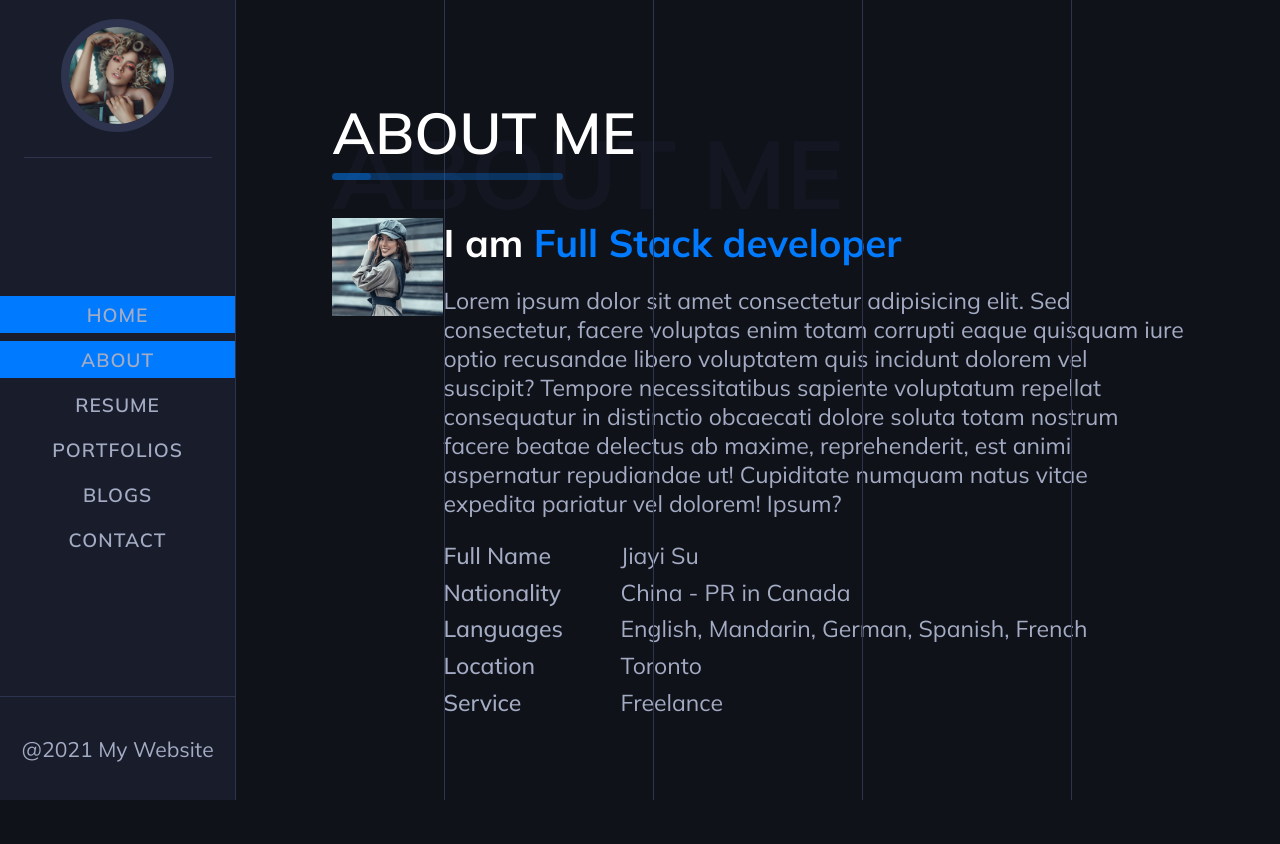
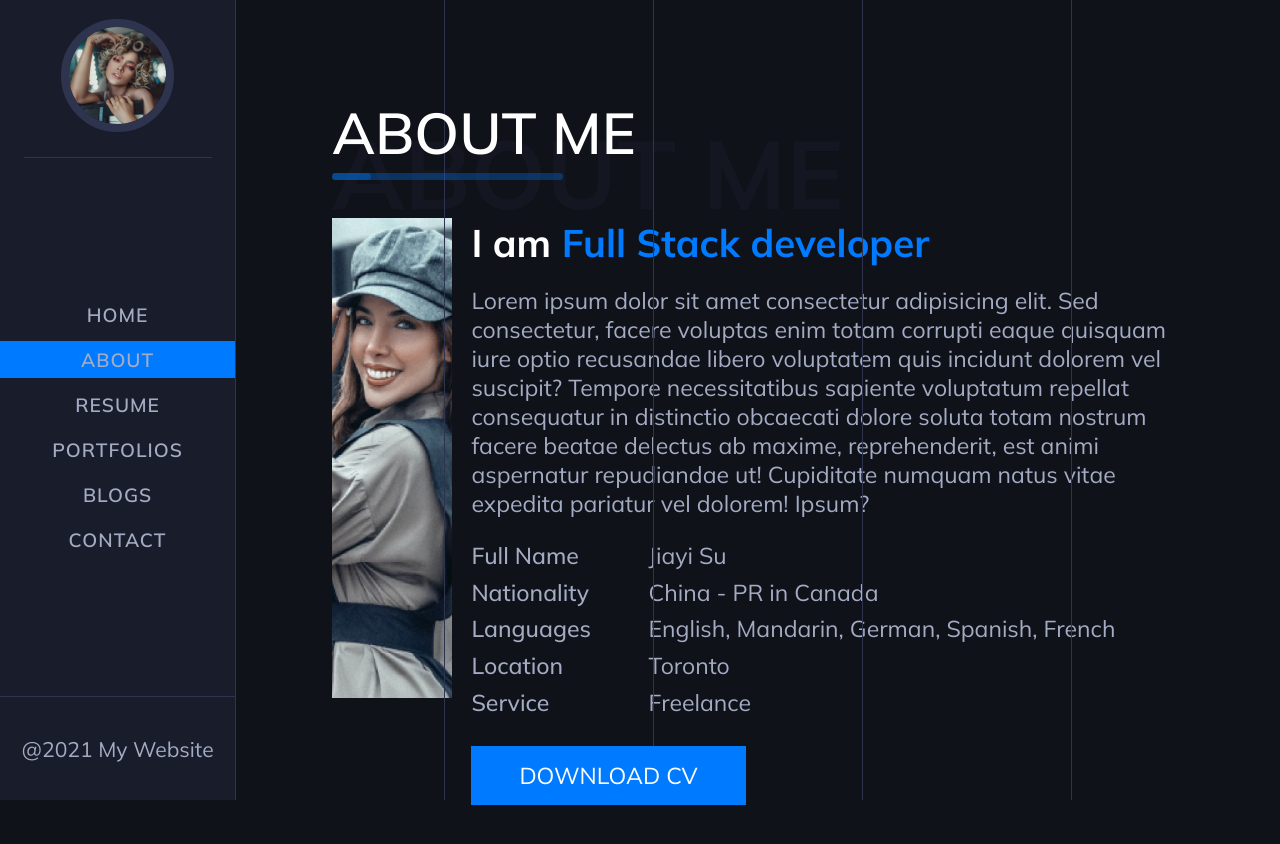
Before and after one commit to sujiayi317/react-js-styled-components, a React (Create React App) app: page /about in a window 1280 px wide. Shown: the top 844 px of the page. Before the commit the page ends 817 px from the top, so only its background shows below. Built offline with nearby package versions, Linux system fonts and the light colour scheme.

Commit message:
Finish ImageSection

```diff
--- a/src/Components/ImageSection.js
+++ b/src/Components/ImageSection.js
@@ -1,16 +1,23 @@
 import React from 'react';
 import styled from 'styled-components';
 import resume from '../img/resume.jpg';
+import PrimaryButton from './PrimaryButton';
 
 const ImageSectionStyled = styled.div`
   margin-top: 2rem;
   display: flex;
   .left-content {
+    width: 100%;
+    height: 60vh;
     img {
       width: 100%;
+      height: 100%;
+      object-fit: cover;
     }
   }
   .right-content {
+    padding-left: 1rem;
+
     h4 {
       font-size: 2rem;
       color: var(--white-color);
@@ -23,6 +30,7 @@ const ImageSectionStyled = styled.div`
     }
     .about-info {
       display: flex;
+      padding-bottom: 1.3rem;
       .info-title {
         padding-right: 3rem;
         p {
@@ -76,6 +84,7 @@ const ImageSection = () => {
             <p>Freelance</p>
           </div>
         </div>
+        <PrimaryButton title={'Download CV'} />
       </div>
     </ImageSectionStyled>
   );
--- a/src/Components/Navigation.js
+++ b/src/Components/Navigation.js
@@ -88,32 +88,32 @@ const Navigation = () => {
       </div>
       <ul className='nav-items'>
         <li className='nav-item'>
-          <NavLink to='/' activeClassName='active-class'>
+          <NavLink to='/' activeClassName='active-class' exact>
             Home
           </NavLink>
         </li>
         <li className='nav-item'>
-          <NavLink to='/about' activeClassName='active-class'>
+          <NavLink to='/about' activeClassName='active-class' exact>
             About
           </NavLink>
         </li>
         <li className='nav-item'>
-          <NavLink to='/resume' activeClassName='active-class'>
+          <NavLink to='/resume' activeClassName='active-class' exact>
             Resume
           </NavLink>
         </li>
         <li className='nav-item'>
-          <NavLink to='/portfolios' activeClassName='active-class'>
+          <NavLink to='/portfolios' activeClassName='active-class' exact>
             Portfolios
           </NavLink>
         </li>
         <li className='nav-item'>
-          <NavLink to='/blogs' activeClassName='active-class'>
+          <NavLink to='/blogs' activeClassName='active-class' exact>
             Blogs
           </NavLink>
         </li>
         <li className='nav-item'>
-          <NavLink to='/contact' activeClassName='active-class'>
+          <NavLink to='/contact' activeClassName='active-class' exact>
             Contact
           </NavLink>
         </li>
--- /dev/null
+++ b/src/Components/PrimaryButton.js
@@ -0,0 +1,30 @@
+import React from 'react';
+import styled from 'styled-components';
+
+const PrimaryButtonStyled = styled.a`
+  background-color: var(--primary-color);
+  padding: .8rem 2.5rem;
+  color: white;
+  cursor: pointer;
+  display: inline-block;
+  font-size: inherit;
+  position: relative;
+  text-transform: uppercase;
+  &:hover::after {
+    content: '';
+    position: absolute;
+    width: 100%;
+    height: .3rem;
+    background-color: var(--white-color);
+    left: 0;
+    bottom: 0;
+    transition: all .4s ease-in-out;
+
+  }
+`;
+
+const PrimaryButton = ({ title }) => {
+  return <PrimaryButtonStyled>{title}</PrimaryButtonStyled>;
+};
+
+export default PrimaryButton;
```
